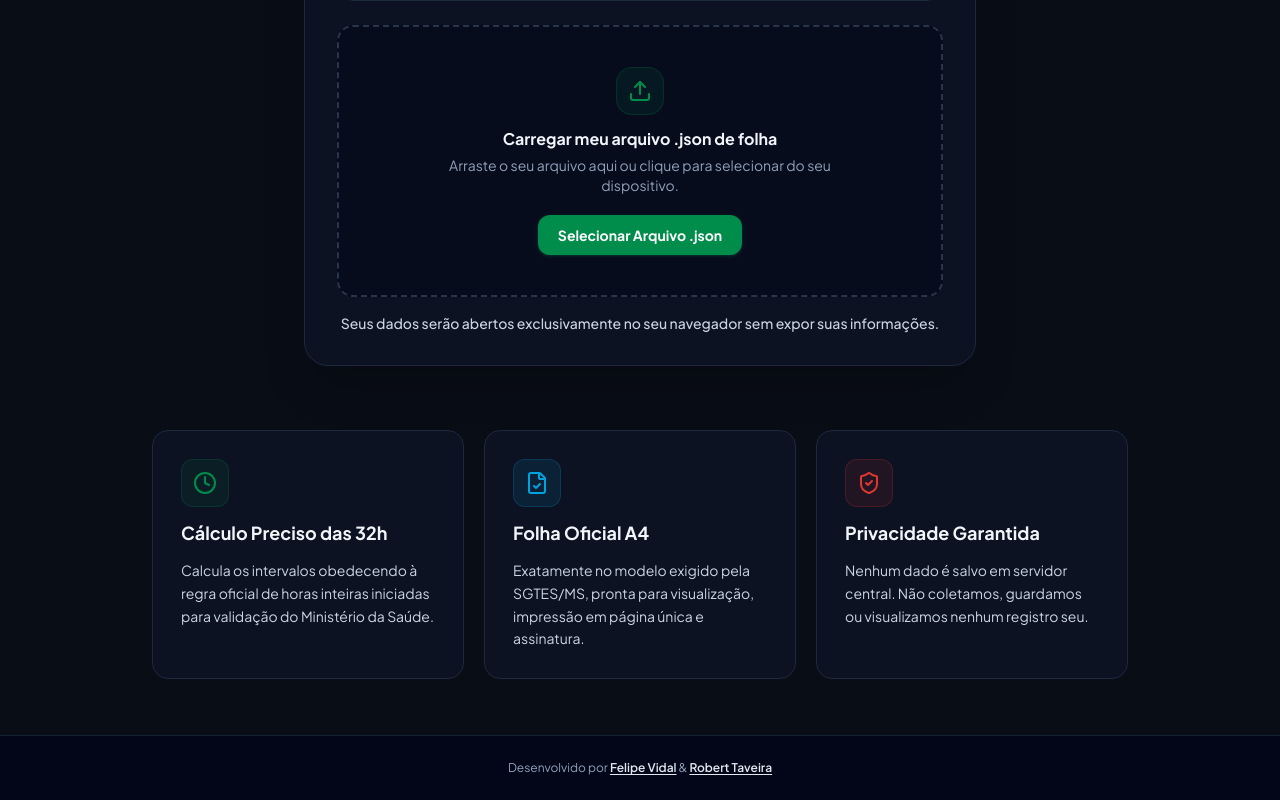
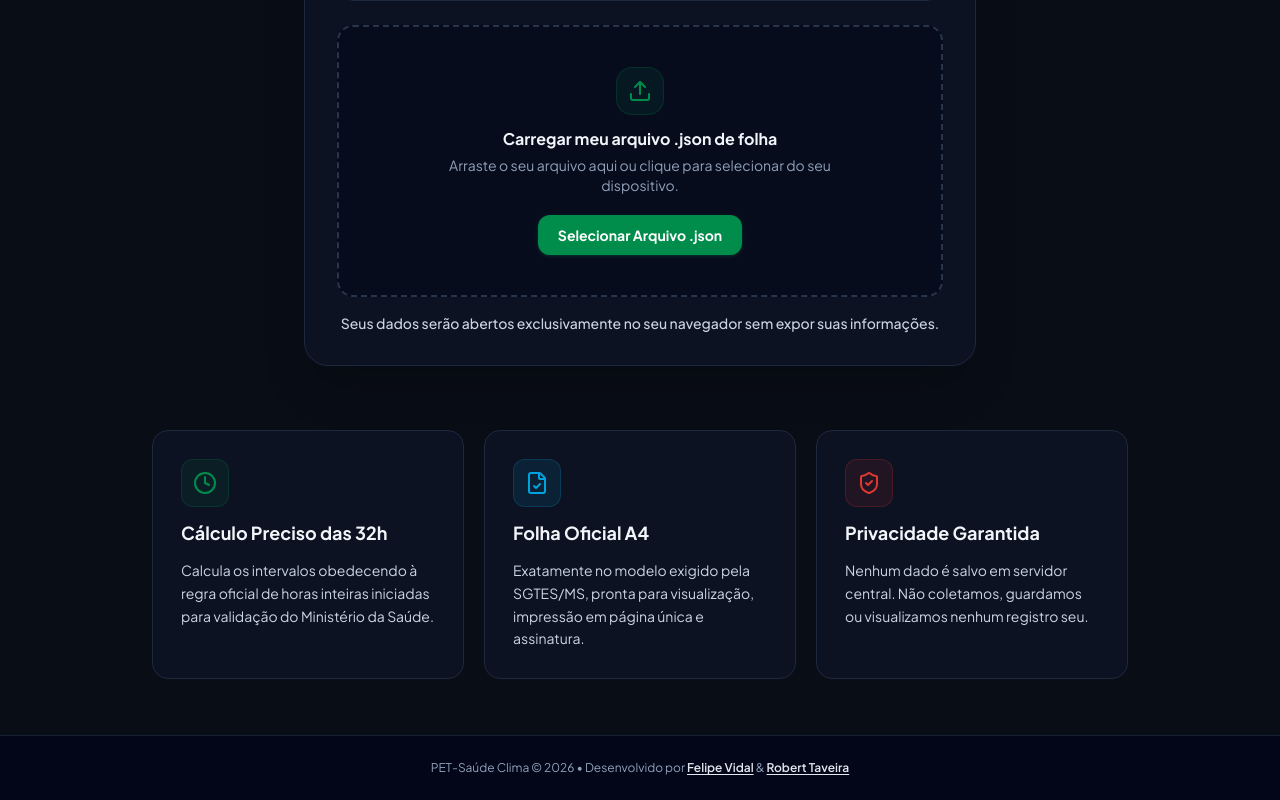
Before and after one commit to vvvvvdal/pet-folha-mensal, a Next.js app: page / in a window 1280 px wide. Shown: the part 930-1730 px from the top of the page. Built offline with nearby package versions, Linux system fonts and the light colour scheme.

Commit message:
style(footer): add project name and dynamic copyright year

```diff
--- a/src/app/page.tsx
+++ b/src/app/page.tsx
@@ -555,7 +555,7 @@ export default function Home() {
       {/* Footer com Créditos */}
       <footer className="w-full border-t border-slate-800/80 bg-slate-950 py-6 text-center text-xs text-slate-400 mt-12">
         <p>
-          Desenvolvido por{' '}
+          PET-Saúde Clima &copy; {new Date().getFullYear()} • Desenvolvido por{' '}
           <a
             href="https://www.linkedin.com/in/vvvvvdal/"
             target="_blank"
--- a/src/components/LandingPage.tsx
+++ b/src/components/LandingPage.tsx
@@ -362,7 +362,7 @@ export function LandingPage({
       {/* Footer com Créditos */}
       <footer className="w-full border-t border-slate-800/80 bg-slate-950 py-6 text-center text-xs text-slate-400">
         <p>
-          Desenvolvido por{' '}
+          PET-Saúde Clima &copy; {new Date().getFullYear()} • Desenvolvido por{' '}
           <a
             href="https://www.linkedin.com/in/vvvvvdal/"
             target="_blank"
```
